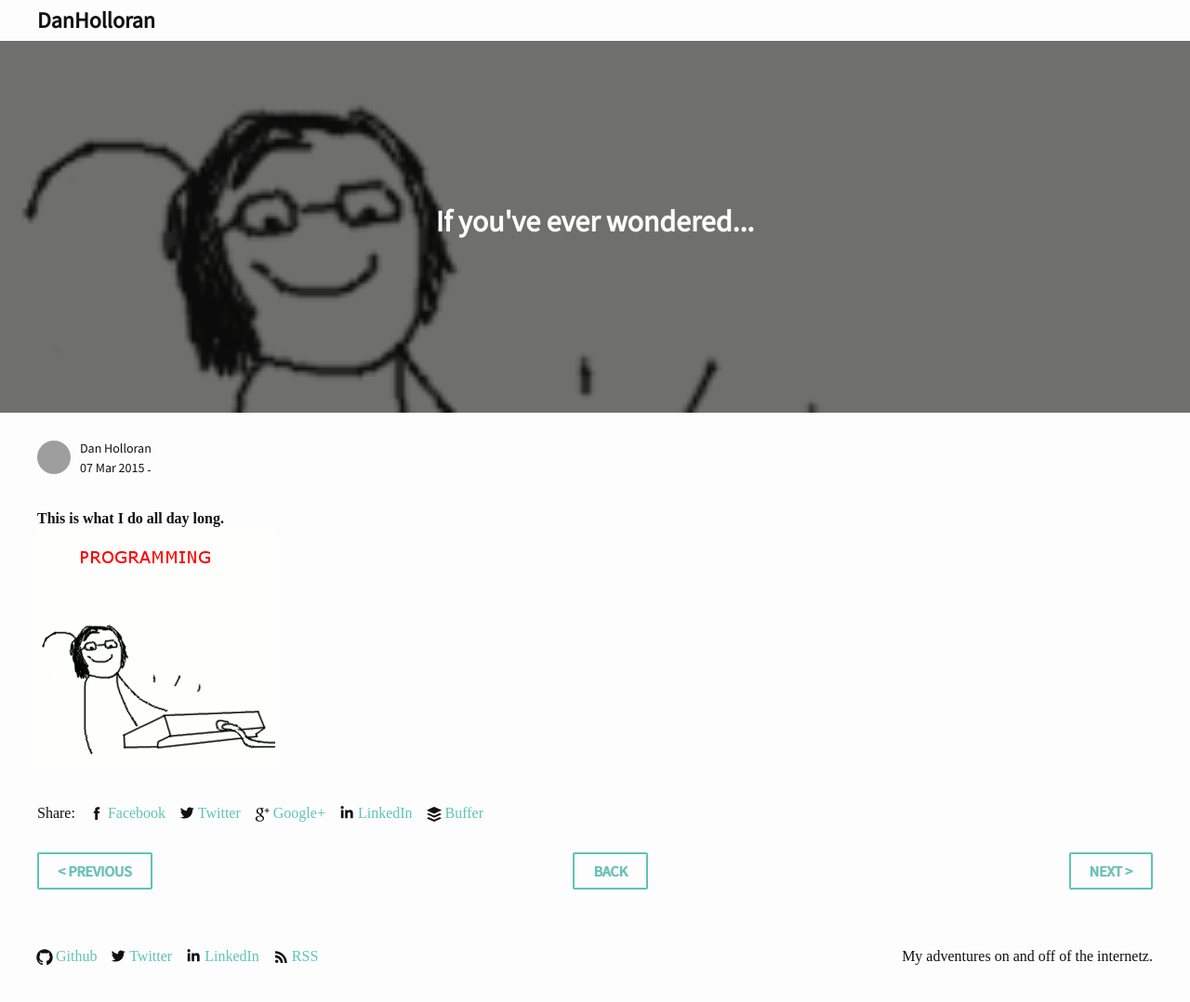
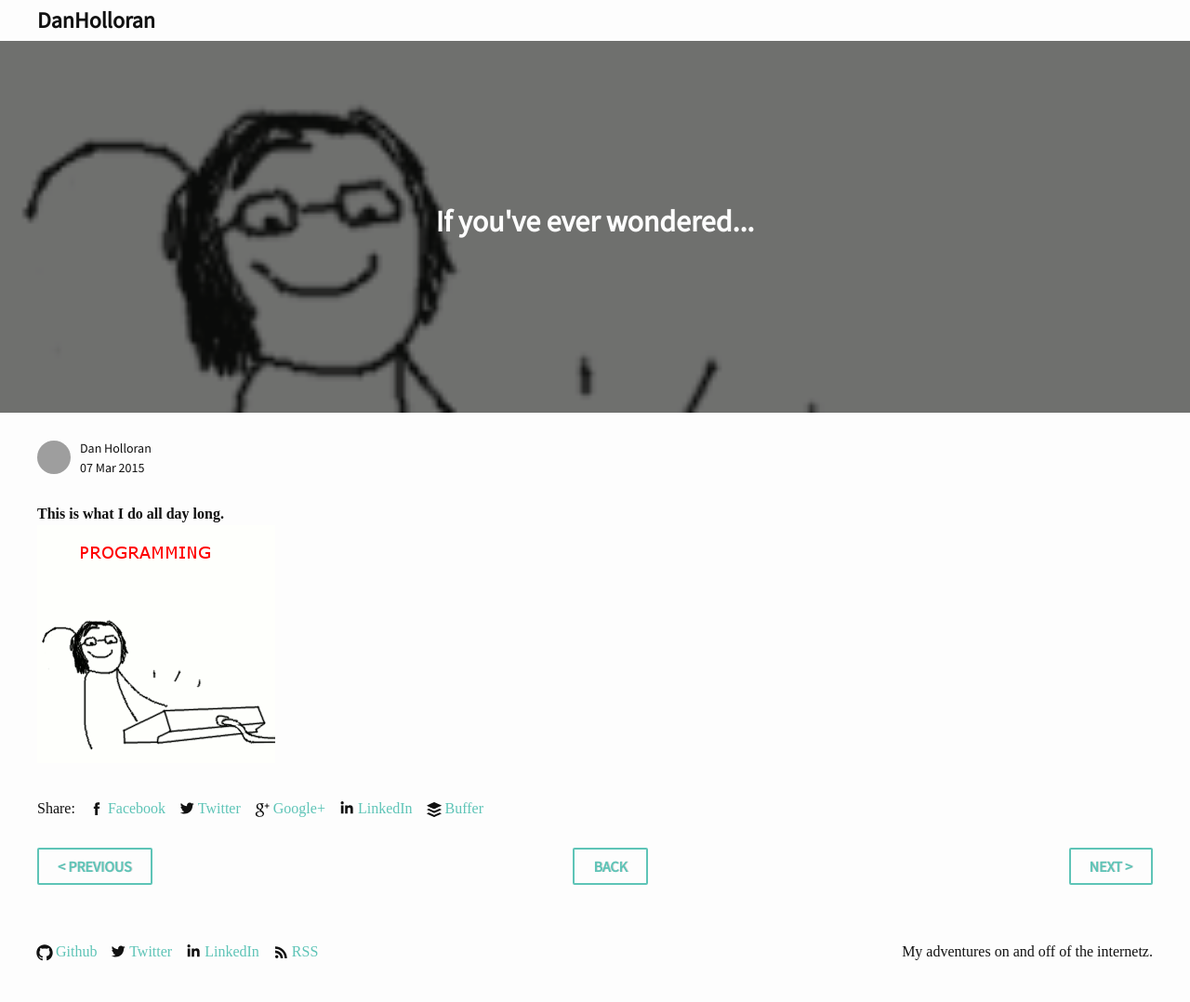
Before and after one commit to DHolloran/danholloran-com, a Jekyll site: the page built from _posts/2015/2015-03-07-if-youve-ever-wondered.markdown, in a window 1280 px wide and 1101 px high. Shown: the top 1078 px of the window at 93% size. Built offline with Jekyll 4.4.1, drawn with Linux system fonts in a browser that asks for light colours; some web fonts are replaced; grey boxes are pictures that could not be loaded.

Commit message:
Removes time to read span

```diff
--- a/_layouts/post.html
+++ b/_layouts/post.html
@@ -9,7 +9,7 @@
 		<div class="post-meta">
 			<img src="{{ page.avatar.small }}" with="36" height="36" class="post-author-avatar" alt="{{ page.author }} avatar">
 			<span class="post-author">{{ page.author }}</span><br>
-			<time datetime="{{ page.date }}" class="post-date">{{ page.date | date_to_string }}</time>&nbsp;-&nbsp;<span class="etr" data-msg="min read"></span>
+			<time datetime="{{ page.date }}" class="post-date">{{ page.date | date_to_string }}</time>
 		</div>
 	</header>
 
```
